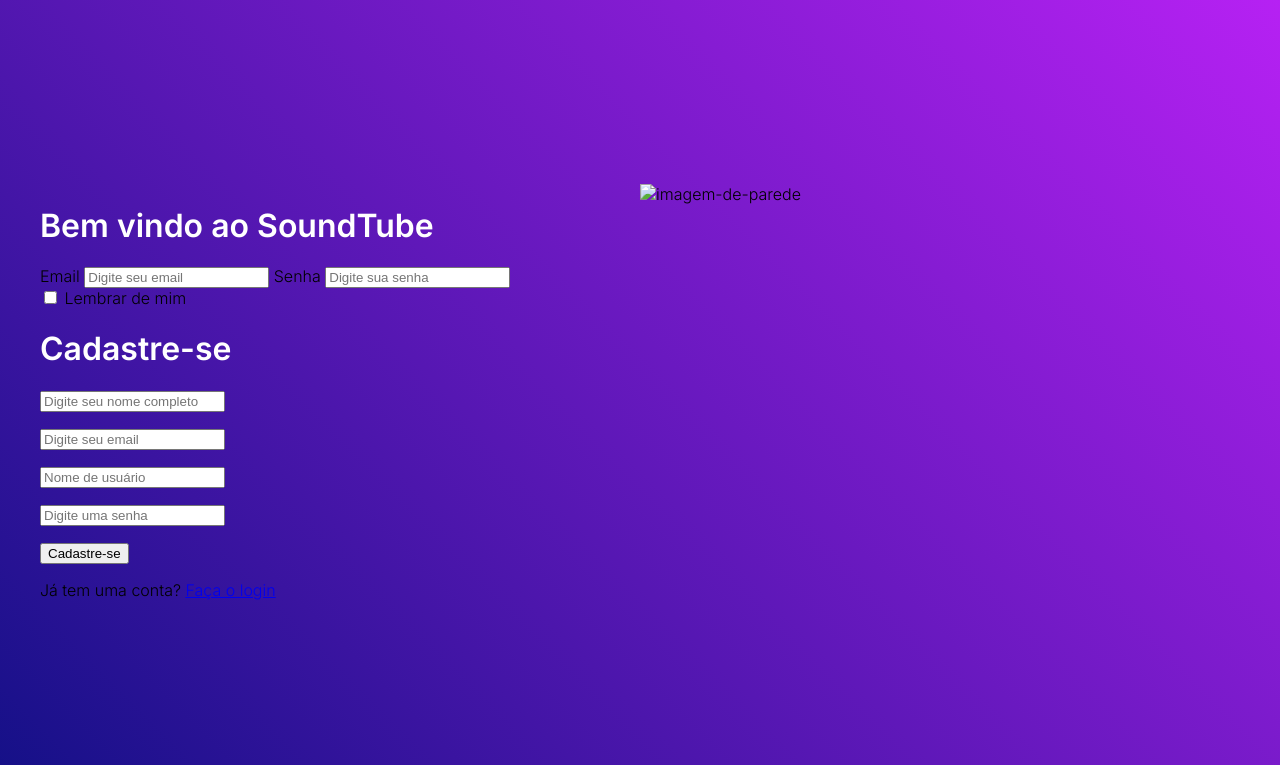
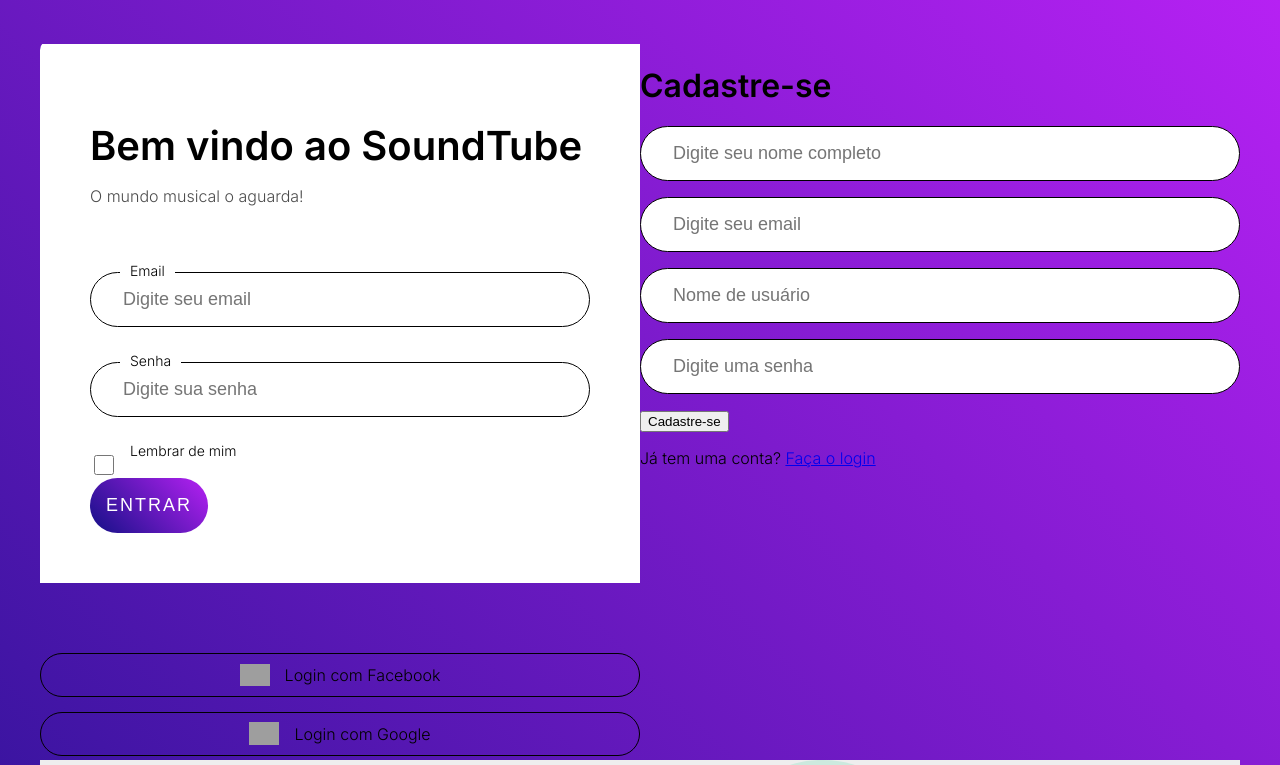
Before and after one commit to HenriqueSilva1128/soundTube, a plain HTML site: page index.html in a window 1280 px wide. Shown: the top 765 px of the page. Drawn offline with nearby package versions, Linux system fonts and the light colour scheme; grey boxes are pictures that could not be loaded.

Commit message:
tela login estilizada

```diff
--- a/index.html
+++ b/index.html
@@ -1,13 +1,16 @@
 <!DOCTYPE html>
 <html lang="en">
+
 <head>
     <meta charset="UTF-8">
     <meta http-equiv="X-UA-Compatible" content="IE=edge">
     <meta name="viewport" content="width=device-width, initial-scale=1.0">
     <link rel="stylesheet" href="src/style.css">
-    <link rel="stylesheet" href="https://fonts.googleapis.com/css2?family=Material+Symbols+Rounded:opsz,wght,FILL,GRAD@48,600,0,0"/>
+    <link rel="stylesheet"
+        href="https://fonts.googleapis.com/css2?family=Material+Symbols+Rounded:opsz,wght,FILL,GRAD@48,600,0,0" />
     <title>login</title>
 </head>
+
 <body>
     <div class="container">
         <a class="links" id="paracadastro"></a>
@@ -17,20 +20,38 @@
             <div class="login-esquerdo">
                 <div class="cabecalho-login">
                     <h1>Bem vindo ao SoundTube</h1>
+                    <p>O mundo musical o aguarda!</p>
                 </div>
                 <form method="get" class="formulario-login" autocomplete="off">
                     <div class="conteudo-formulario-login">
                         <div class="itens-formulario">
                             <label for="formulario-email">Email</label>
                             <input type="text" name="email-login" id="email-login" placeholder="Digite seu email">
+                        </div>
+                        <div class="itens-formulario">
                             <label for="formulario-senha">Senha</label>
                             <input type="password" name="senha-login" id="senha-login" placeholder="Digite sua senha">
-
+                        </div>
+                        <div class="itens-formulario">
                             <div class="checkbox">
                                 <input type="checkbox" id="checkboxLembreDeMim">
                                 <label class="checkboxLabel" for="checkboxLembreDeMim">Lembrar de mim</label>
                             </div>
                         </div>
+                    </div>
+                    <button type="submit">Entrar</button>
+            </div>
+            <div class="formulario_rodape_login">
+                <a href="#">
+                    <img width="30"
+                        src="https://upload.wikimedia.org/wikipedia/commons/thumb/5/51/Facebook_f_logo_%282019%29.svg/1365px-Facebook_f_logo_%282019%29.svg.png" />
+                    Login com Facebook
+                </a>
+                <a href="#">
+                    <img width="30"
+                        src="https://encrypted-tbn0.gstatic.com/images?q=tbn:ANd9GcSK5q0FP74VV9wbfwP378_7kj7iDomHuKrxkXsxDdUT28V9dlVMNUe-EMzaLwaFhneeuZI&usqp=CAU" />
+                    Login com Google
+                </a>
             </div>
             </form>
         </div>
@@ -39,7 +60,8 @@
             <form method="get" action="">
                 <h1>Cadastre-se</h1>
                 <p>
-                        <input type="text" name="nome-completo-cad" id="nome-completo-cad" placeholder="Digite seu nome completo">
+                    <input type="text" name="nome-completo-cad" id="nome-completo-cad"
+                        placeholder="Digite seu nome completo">
                 </p>
                 <p>
                     <input type="text" name="email-cad" id="email-cad" placeholder="Digite seu email">
@@ -58,8 +80,9 @@
         </div>
     </div>
     <div class="login-direito">
-            <img src="./src/imagem/imagem.svg" alt="imagem-de-parede"/>
+        <img src="./src/imagens/imagem.svg" alt="imagem-de-parede" />
     </div>
     </div>
 </body>
+
 </html>
--- a/src/style.css
+++ b/src/style.css
@@ -1,27 +1,166 @@
 @import url("https://fonts.googleapis.com/css2?family=Inter:wght@300;600&display=swap");
-*{
+
+* {
     box-sizing: border-box;
 }
+
 body {
     padding: 0;
     margin: 0;
     font-family: "Inter", sans-serif;
     background: linear-gradient(45deg, #131086, #b621f3);
     padding: 40px;
-  }
+}
 
-  .container {
+.container {
     min-height: calc(100vh - 80px);
     display: grid;
     grid-template-columns: 50% 50%;
     border-radius: 10px;
     overflow: hidden;
-  }
+}
 
-.conteudo login{
+.login-esquerdo {
+    display: flex;
+    flex-direction: column;
+    justify-content: center;
+    padding-left: 150px;
+    background-color: #ffffff;
+}
+
+.login-direito {
+    background-color: #eeeeee;
+    display: flex;
+    justify-content: center;
+}
+
+.conteudo login {
     background-color: #FF69B4;
     ;
 }
-h1{
-    color: #fff;
+
+.login-direito img {
+    width: 80%;
 }
+
+.cabecalho-login {
+    margin-bottom: 50px;
+}
+
+.cabecalho-login h1 {
+    font-size: 40px;
+    margin-bottom: 10px;
+}
+
+.cabecalho-login p {
+    opacity: 0.7;
+}
+
+.formulario-login {
+    width: 450px;
+}
+
+.conteudo-formulario-login {
+    display: flex;
+    flex-direction: column;
+    gap: 35px;
+}
+
+.formulario_rodape_login {
+    display: flex;
+    gap: 30px;
+    margin-top: 70px;
+}
+
+.formulario_rodape_login a {
+    flex: 6;
+    gap: 15px;
+    border-radius: 100px;
+    padding: 0.6rem;
+    justify-content: center;
+    border: 1px solid #000000;
+    display: flex;
+    align-items: center;
+    color: #000000;
+    text-decoration: none;
+}
+
+.formulario_rodape_login a:hover {
+    background-color: #eeeeee;
+}
+
+.itens-formulario label:not(.checkboxlabel) {
+    display: inline-block;
+    background-color: #ffffff;
+    margin-bottom: 10px;
+    position: absolute;
+    padding: 0 10px;
+    transform: translate(30px, -10px);
+    font-size: 14px;
+}
+
+input[type="text"],
+input[type="password"],
+input[type="email"] {
+    border: 1px solid #000000;
+    outline: none;
+    height: 55px;
+    padding: 0 2rem;
+    border-radius: 100px;
+    width: 100%;
+    transition: background 0.5s;
+    font-size: 18px;
+}
+
+input[type="text"]:focus,
+input[type="password"]:focus,
+input[type="email"]:focus {
+    border-color: #131086;
+}
+
+.checkbox {
+    display: flex;
+    align-items: center;
+    gap: 7px;
+}
+input[type="checkbox"] {
+    width: 20px;
+    height: 20px;
+    accent-color: #131086;
+  }
+button{
+    border: none;
+  background: linear-gradient(45deg, #131086, #b621f3);
+  color: #ffffff;
+  padding: 1rem;
+  border-radius: 100px;
+  text-align: center;
+  text-transform: uppercase;
+  letter-spacing: 2px;
+  font-size: 18px;
+  height: 55px;
+  cursor: pointer;
+}
+@media (max-width: 1350px){
+    .login-esquerdo{
+        padding: 50px !important;
+    }
+    .formulario-login{
+        width: 100%;
+    }
+    .formulario_rodape_login{
+        flex-direction: column;
+        gap: 15px;
+    }
+}
+@media (max-width: 768px){
+    body{
+        padding: 20px;
+    }
+    .container{
+        grid-template-columns: auto;
+    }
+    .login-direito{
+        display: none;
+    }
+}
```
Lines whose indentation alone changed are shown as unchanged.
